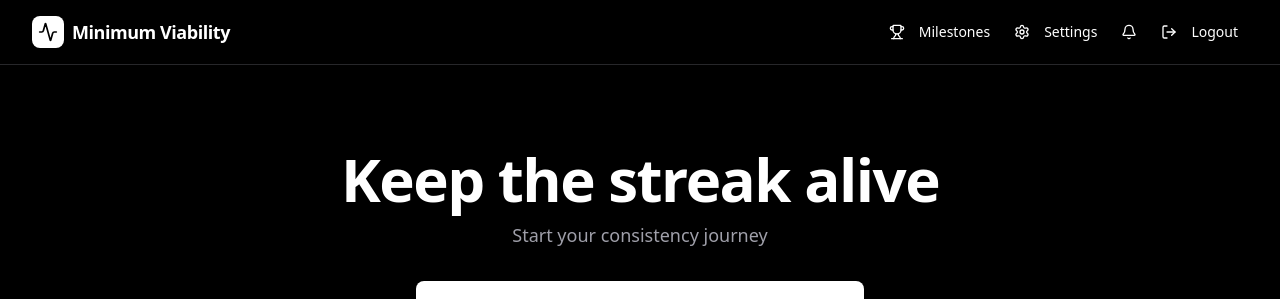
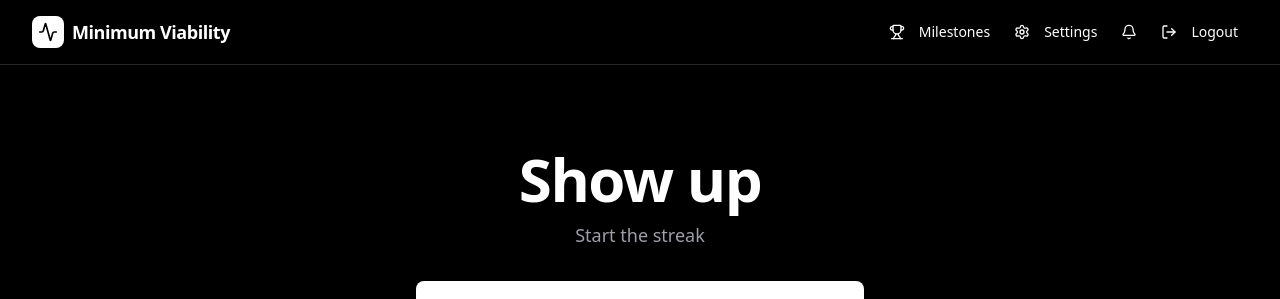
Before and after one commit to ChatsuboDigital/minimum-viability, a Next.js app: page /dashboard in a window 1280 px wide. Shown: the top 299 px of the page. Built offline with nearby package versions, Linux system fonts and the light colour scheme; no server answers; the database is empty.

Commit message:
Update copy: cooler, more mysterious tone

```diff
--- a/app/(dashboard)/dashboard/page.tsx
+++ b/app/(dashboard)/dashboard/page.tsx
@@ -27,13 +27,15 @@ export default function DashboardPage() {
       <div className="flex flex-col items-center justify-center min-h-[50vh] space-y-8">
         <div className="text-center space-y-3">
           <h1 className="text-5xl md:text-6xl font-bold tracking-tight">
-            {stats?.workedOutToday ? 'Done for today' : 'Keep the streak alive'}
+            {stats?.workedOutToday ? 'Locked in' : 'Show up'}
           </h1>
           <p className="text-lg text-zinc-400">
-            {stats?.currentStreak ? (
-              <>Day {stats.currentStreak} of your journey</>
+            {stats?.workedOutToday ? (
+              <>Tomorrow's another day</>
+            ) : stats?.currentStreak ? (
+              <>Day {stats.currentStreak}</>
             ) : (
-              <>Start your consistency journey</>
+              <>Start the streak</>
             )}
           </p>
         </div>
--- a/components/workout/WorkoutButton.tsx
+++ b/components/workout/WorkoutButton.tsx
@@ -23,7 +23,7 @@ export function WorkoutButton({
         disabled
       >
         <Check className="mr-3 h-6 w-6" />
-        Done for today
+        Locked in
       </Button>
     )
   }
```
